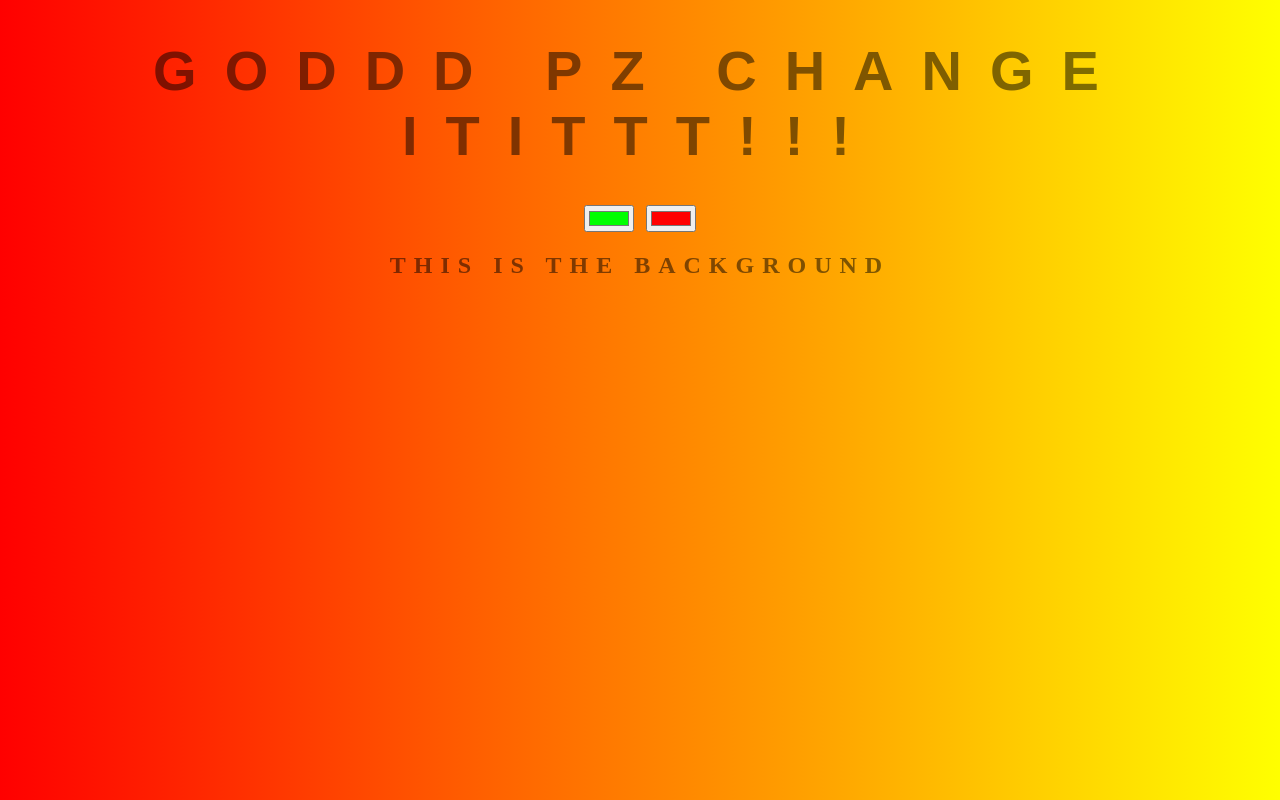
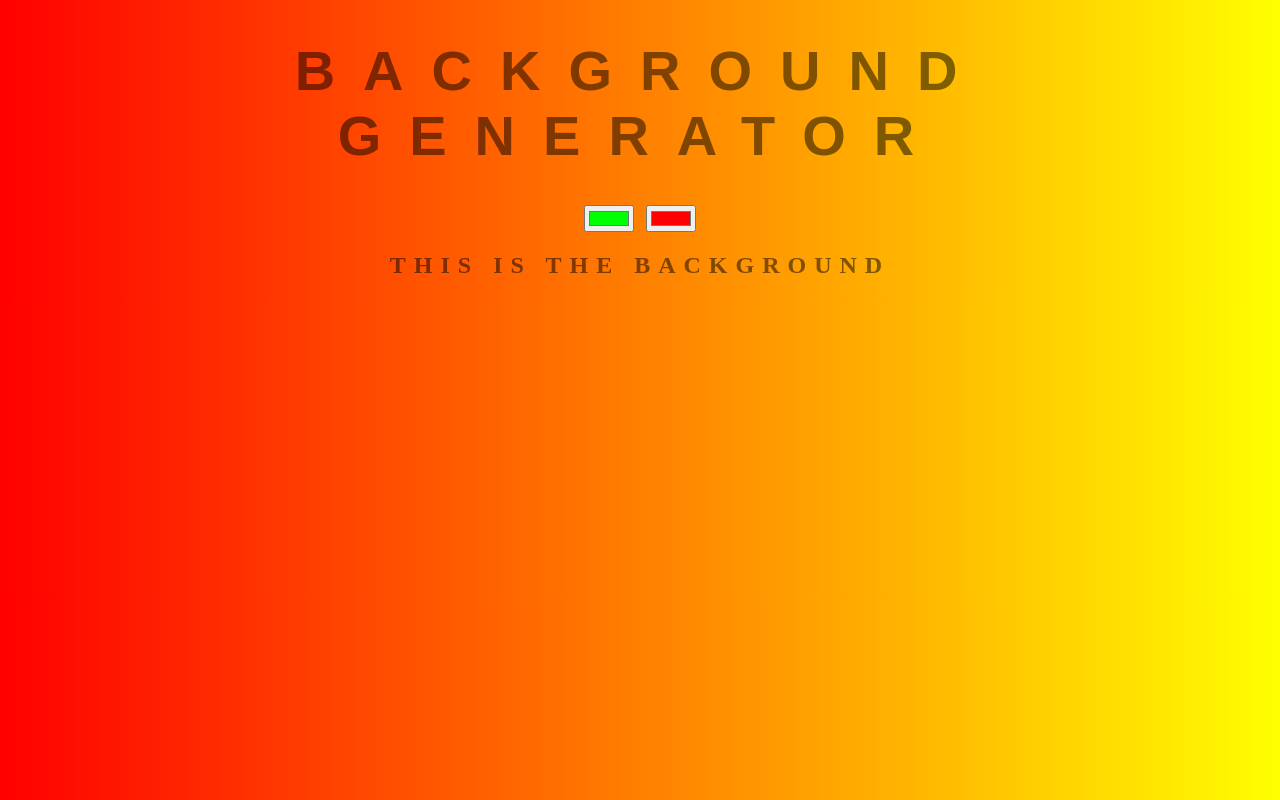
Before and after one commit to LucasBeemer23/back, a plain HTML site: page index.html in a window 1280 px wide. Drawn offline with Linux system fonts and the light colour scheme.

Commit message:
back to old

```diff
--- a/index.html
+++ b/index.html
@@ -6,7 +6,7 @@
 </head>
 <body id = "gradient">
 
-	<h1>GODDD PZ CHANGE ITITTT!!!</h1>
+	<h1>Background Generator</h1>
 	<input class = "color1"type="color" name="color1" value="#00ff00">
 	<input class = "color2"type="color" name="color2" value="#ff0000">
 	<h2>This is the background</h2>
```
